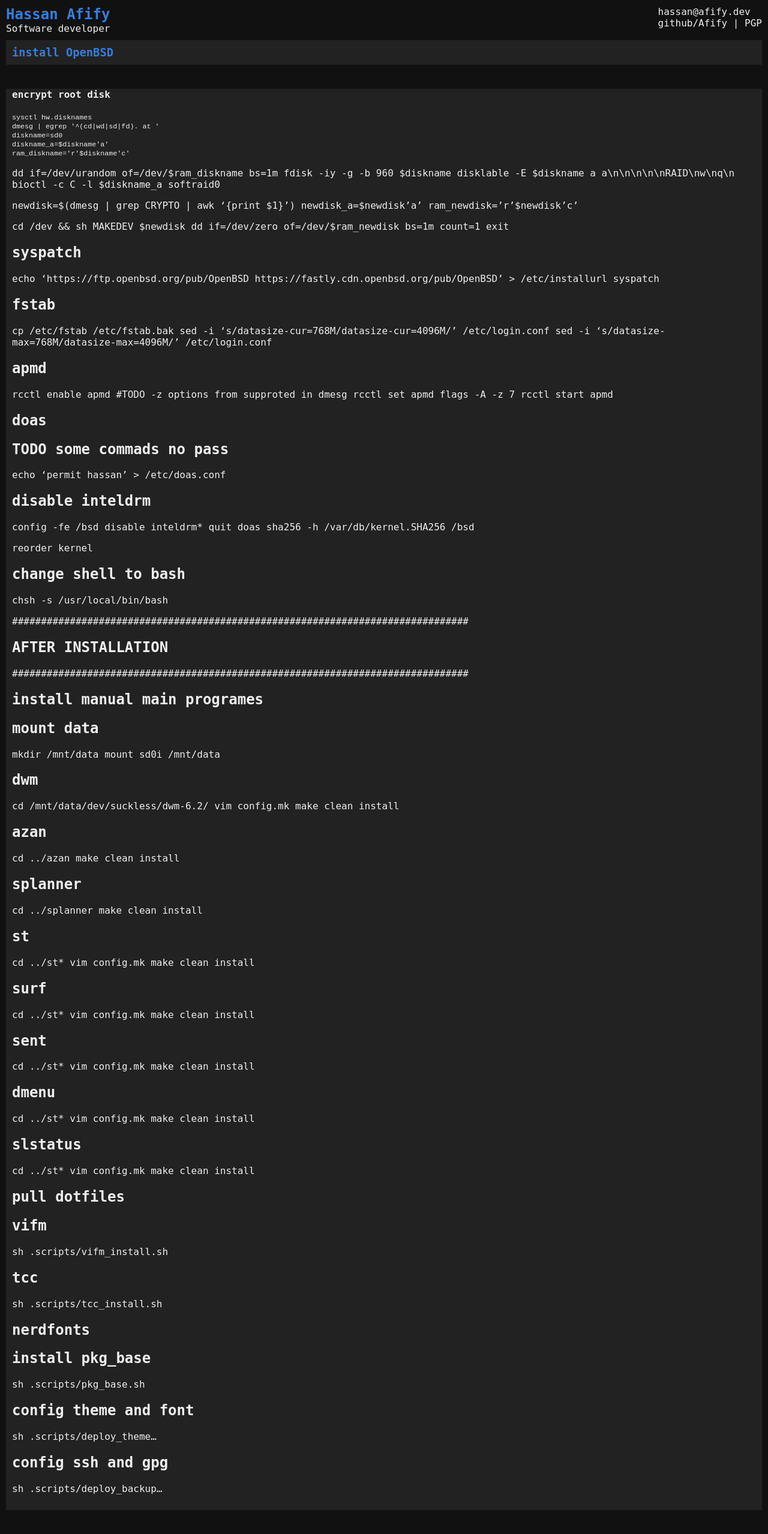
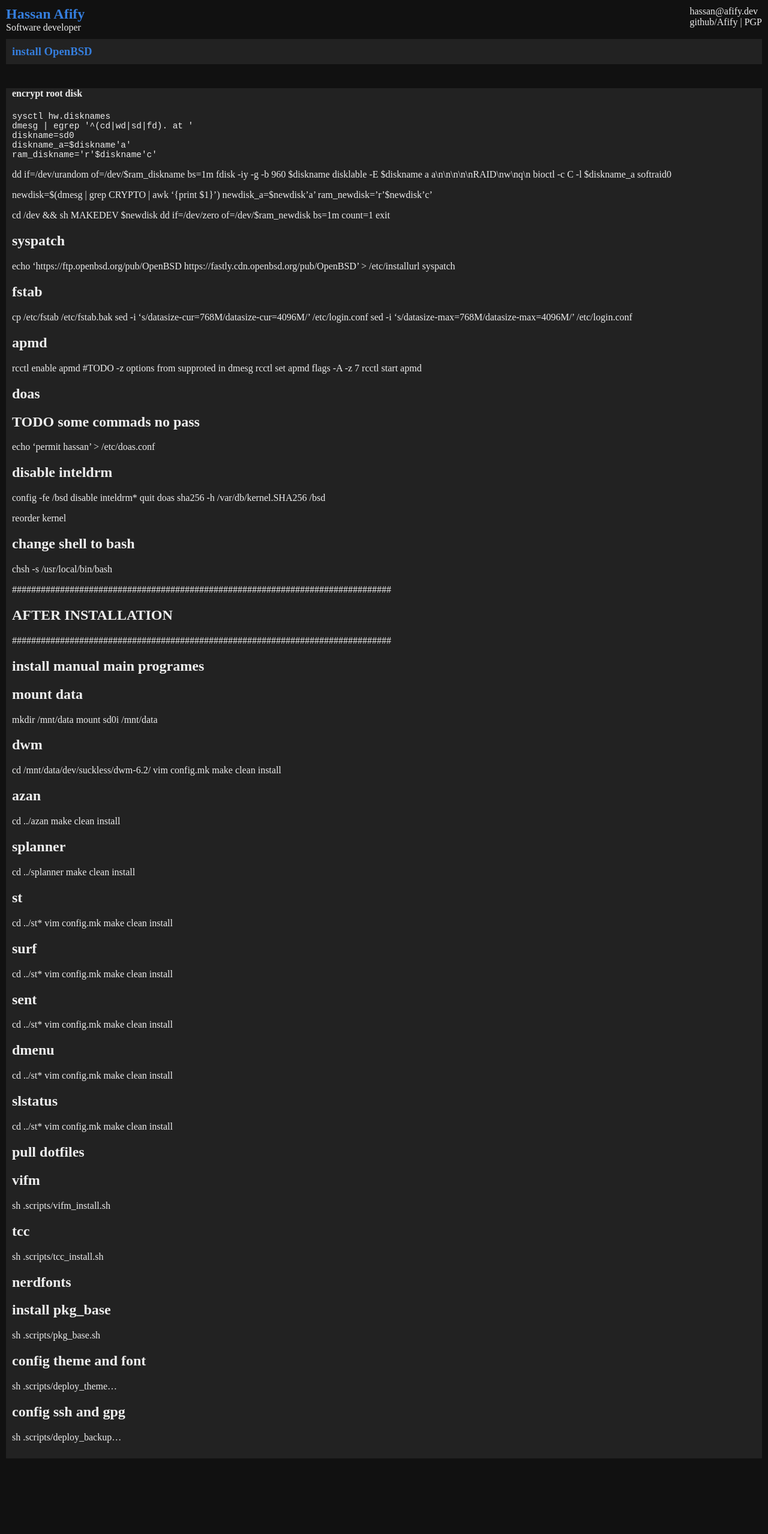
Before and after one commit to Afify/afify.github.io, a Jekyll site: the page built from install_openbsd.md, in a window 1280 px wide. Shown: the whole page at 60% size. Built offline with Jekyll 4.4.1, drawn with Linux system fonts in a browser that asks for light colours; after the commit the page ends 2471 px from its top, so only the background shows below that.

Commit message:
edit font

```diff
--- a/_layouts/default.html
+++ b/_layouts/default.html
@@ -10,7 +10,7 @@
 		<meta name="mobile-web-app-capable" content="yes">
 		<meta name="apple-mobile-web-app-capable" content="yes">
 		<style>
-			html{background-color:#111 !important;font-family: "DejaVu Sans Mono", monospace, sans-serif;color:#eee !important;}
+			html{background-color:#111 !important;color:#eee !important;}
 			body{width:100%;margin-top:0px;margin-left:auto;margin-right:auto;}
 			header{margin:10px}
 			article{clear:both;padding:10px;padding-top:0px;margin:10px;margin-bottom:40px;background-color:#222 !important;}
@@ -21,7 +21,7 @@
 			h2,h3,ul{margin:0px;padding:0px;}
 			h3{padding-top:10px;}
 			p code {font-weight: 700;}
-			code {font-size: 0.9em; margin: 0;}
+			code {font-family:monospace, sans-serif;font-size: 0.9em; margin: 0;}
 		</style>
 	</head>
 
```
